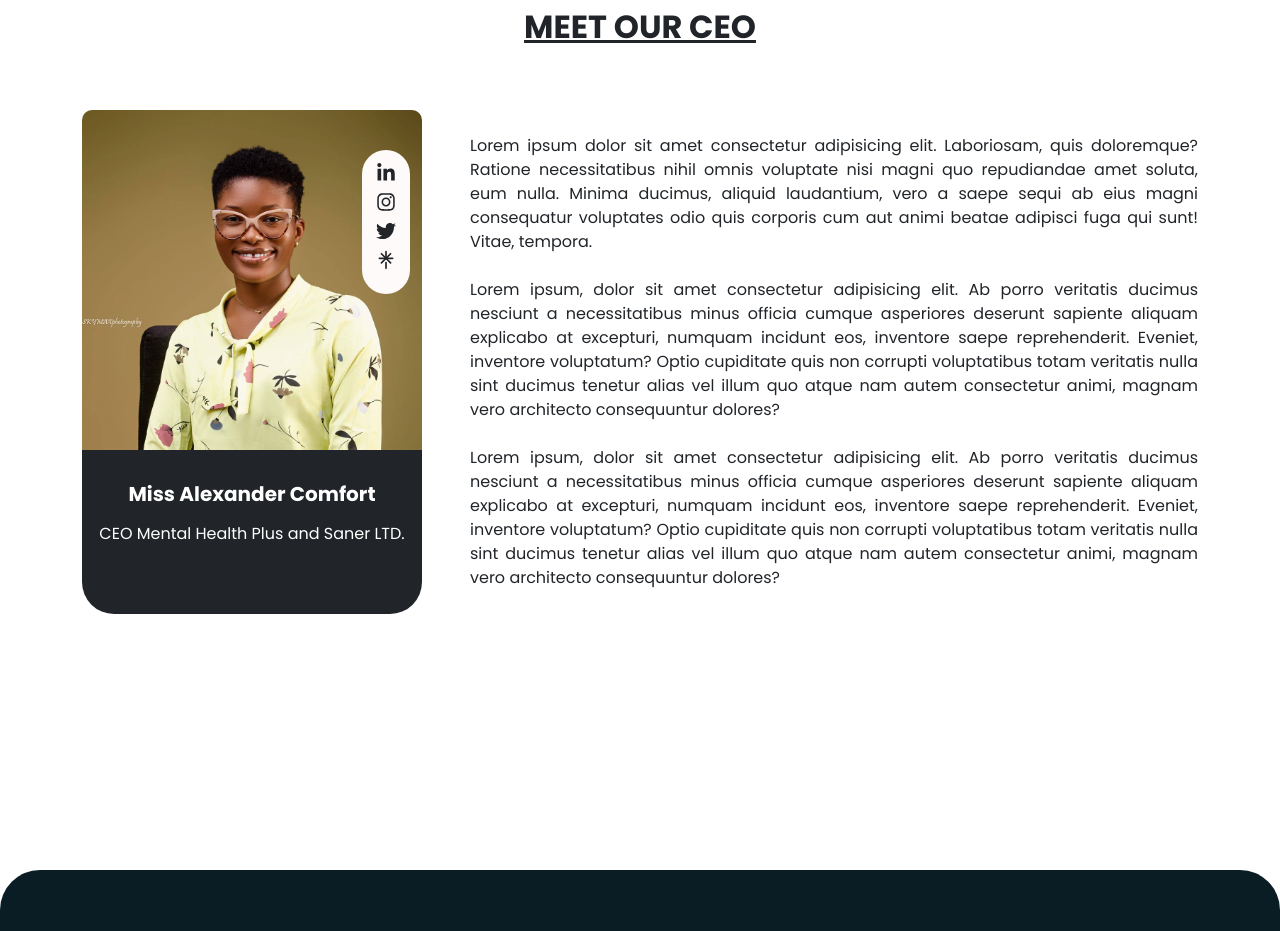
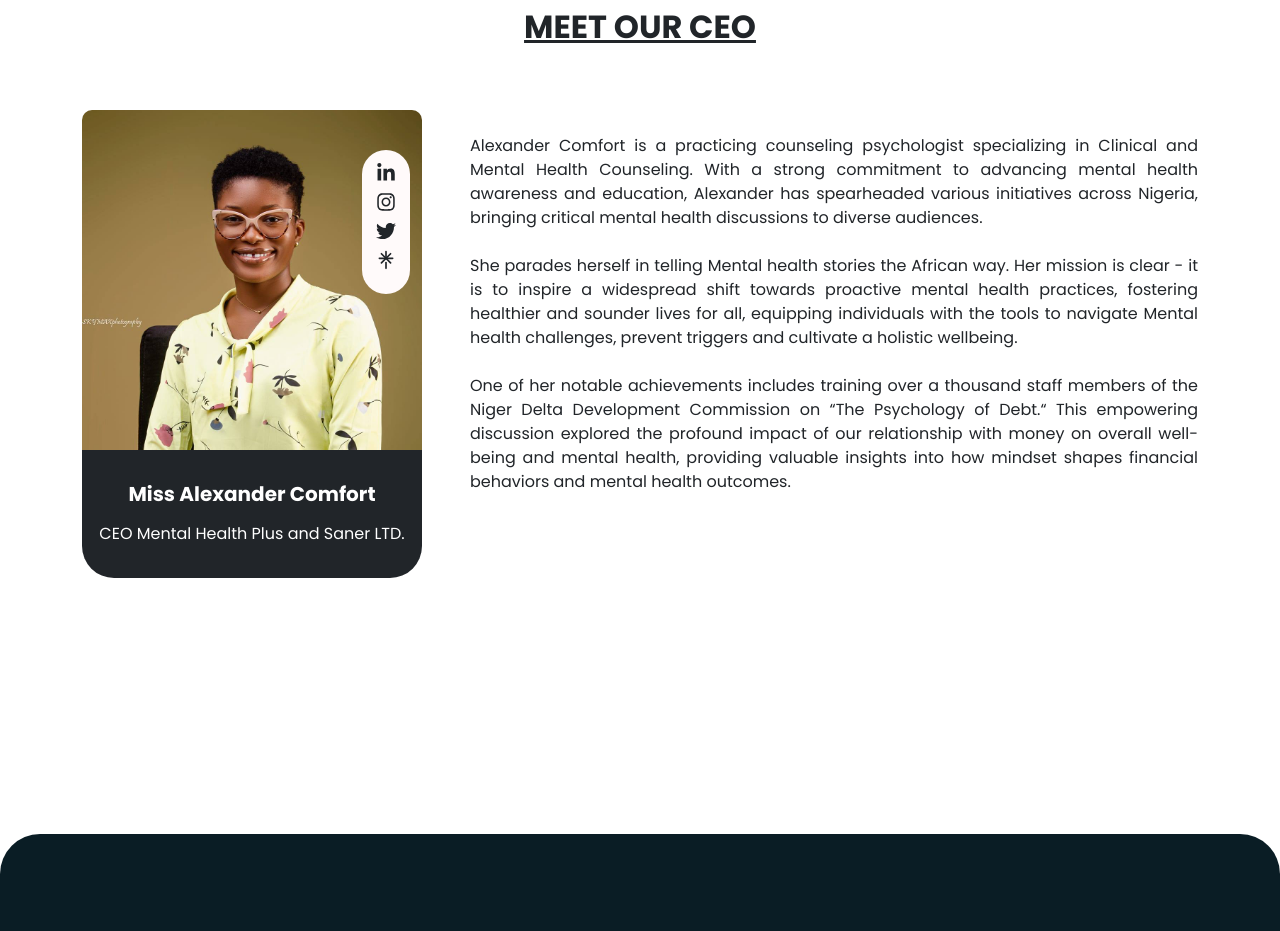
Before and after one commit to AllSparkTech100/test, a React (Vite) app: page /about in a window 1280 px wide. Shown: the part 4460-5391 px from the top of the page. Built offline with nearby package versions, Linux system fonts and the light colour scheme.

Commit message:
Additional updates

```diff
--- a/src/Pages/About.jsx
+++ b/src/Pages/About.jsx
@@ -35,7 +35,7 @@ function About() {
               <section>
                 <div className="mid-intro">
                   <h5 className="fw-bold">Who We Are</h5>
-                  <h3 className="my-3 fw-medium">
+                  <h3 className="text-sentence my-3 fw-medium">
                     Mental Health is a human Right <br /> Not a Privilage
                   </h3>
                   <p>
@@ -158,7 +158,11 @@ function About() {
               <div className="social-likes">
                 <div className="likes">
                   <div>
-                    <a href="http://" className="text-dark">
+                    <a
+                      href="https://ng.linkedin.com/in/alexandercomfort?trk=public_post_feed-actor-name"
+                      className="text-dark"
+                      target="_blank"
+                    >
                       <FaLinkedinIn size={20} />
                     </a>
                   </div>
@@ -166,18 +170,24 @@ function About() {
                     <a
                       href="https://www.instagram.com/cognitherapist/"
                       className="text-dark"
+                      target="_blank"
                     >
                       <FaInstagram size={20} />
                     </a>
                   </div>
                   <div>
-                    <a href="http://" className="text-dark">
+                    <a
+                      href="https://x.com/Cognitherapist"
+                      className="text-dark"
+                      target="_blank"
+                    >
                       <FaTwitter size={20} />
                     </a>
                   </div>
                   <div>
                     <a
                       href="https://linktr.ee/alexandercomfort?fbclid=IwY2xjawGXHzRleHRuA2FlbQIxMAABHXZcpw-IWCNMDL5ZHdvdoEhPvKHae8LuTVyvOJItmXfR7RKVt7CinYZwkQ_aem_rxzbBEAA7gl_r03ZfQvW9g"
+                      target="_blank"
                       className="text-dark"
                     >
                       <TbBrandLinktree size={20} />
@@ -190,32 +200,23 @@ function About() {
           <Col sm={12} md={8} lg={8} className="mt-3 mb-3">
             <div className="mt-4 texts">
               <p className="fw-normal my-2">
-                Lorem ipsum dolor sit amet consectetur adipisicing elit.
-                Laboriosam, quis doloremque? Ratione necessitatibus nihil omnis
-                voluptate nisi magni quo repudiandae amet soluta, eum nulla.
-                Minima ducimus, aliquid laudantium, vero a saepe sequi ab eius
-                magni consequatur voluptates odio quis corporis cum aut animi
-                beatae adipisci fuga qui sunt! Vitae, tempora.
+                Alexander Comfort is a practicing counseling psychologist
+                specializing in Clinical and Mental Health Counseling. With a
+                strong commitment to advancing mental health awareness and
+                education, Alexander has spearheaded various initiatives across
+                Nigeria, bringing critical mental health discussions to diverse
+                audiences.
               </p>
               <p className="fw-normal my-4">
-                Lorem ipsum, dolor sit amet consectetur adipisicing elit. Ab
-                porro veritatis ducimus nesciunt a necessitatibus minus officia
-                cumque asperiores deserunt sapiente aliquam explicabo at
-                excepturi, numquam incidunt eos, inventore saepe reprehenderit.
-                Eveniet, inventore voluptatum? Optio cupiditate quis non
-                corrupti voluptatibus totam veritatis nulla sint ducimus tenetur
-                alias vel illum quo atque nam autem consectetur animi, magnam
-                vero architecto consequuntur dolores?
+                She parades herself in telling Mental health stories the African
+                way. Her mission is clear - it is to inspire a widespread shift
+                towards proactive mental health practices, fostering healthier
+                and sounder lives for all, equipping individuals with the tools
+                to navigate Mental health challenges, prevent triggers and
+                cultivate a holistic wellbeing.
               </p>
               <p className="fw-normal my-4">
-                Lorem ipsum, dolor sit amet consectetur adipisicing elit. Ab
-                porro veritatis ducimus nesciunt a necessitatibus minus officia
-                cumque asperiores deserunt sapiente aliquam explicabo at
-                excepturi, numquam incidunt eos, inventore saepe reprehenderit.
-                Eveniet, inventore voluptatum? Optio cupiditate quis non
-                corrupti voluptatibus totam veritatis nulla sint ducimus tenetur
-                alias vel illum quo atque nam autem consectetur animi, magnam
-                vero architecto consequuntur dolores?
+              One of her notable achievements includes training over a thousand staff members of the Niger Delta Development Commission on &ldquo;The Psychology of Debt.&ldquo; This empowering discussion explored the profound impact of our relationship with money on overall well-being and mental health, providing valuable insights into how mindset shapes financial behaviors and mental health outcomes.
               </p>
             </div>
           </Col>
--- a/src/Pages/pages.scss
+++ b/src/Pages/pages.scss
@@ -356,6 +356,11 @@
 
   .middle-holder {
     margin-top: 10rem !important;
+    .middle-right-hero-image{
+      height: 40vh !important;
+      border-radius: 10px !important;
+      margin-bottom: 20px;
+    }
     .mid-intro {
       h3 {
         font-size: 1.2rem !important;
@@ -382,8 +387,8 @@
   .better {
     .circle {
       padding: 20px !important;
-      height: 230px !important;
-      width: 230px !important;
+      height: 270px !important;
+      width: 270px !important;
 
       h2 {
         font-size: 1rem !important;
```
Also changed, not shown: 3 other files (tests, documents, lock files or other folders).
